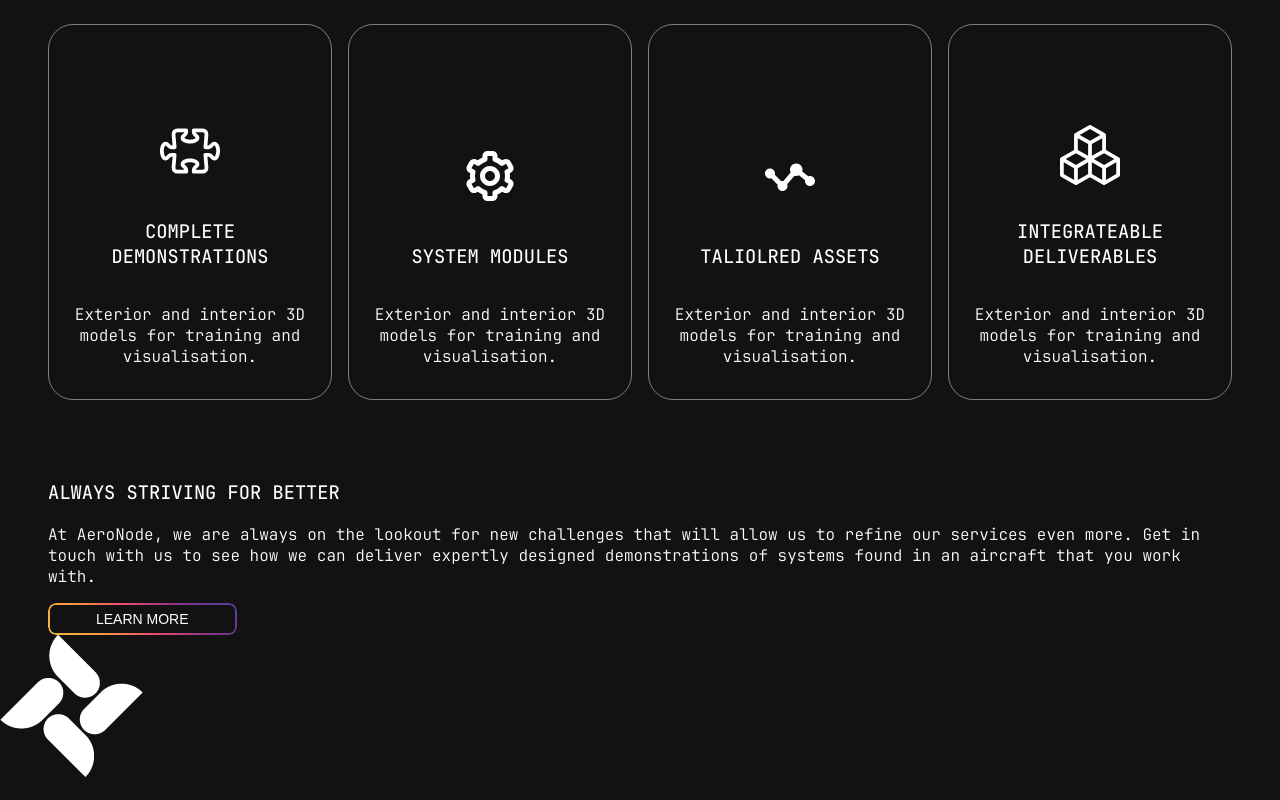
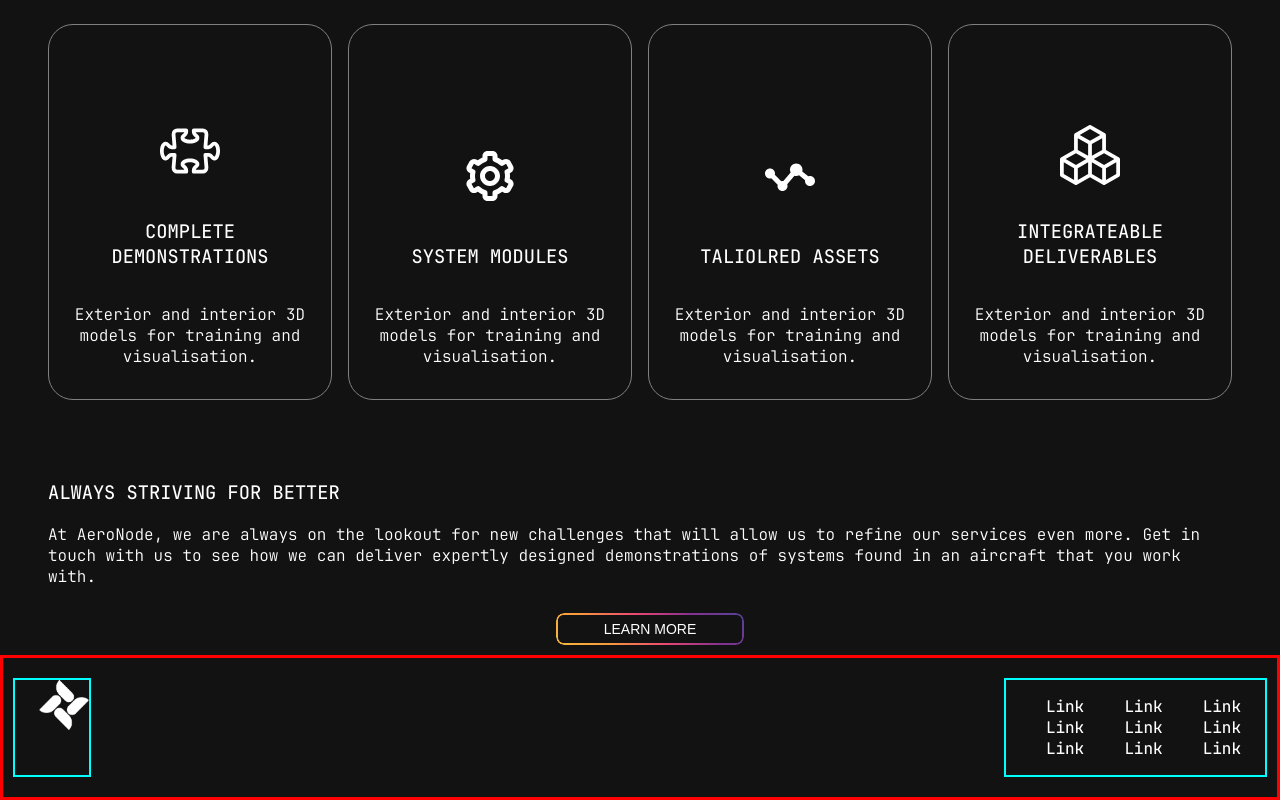
Before and after one commit to calAshy/Orion, a React (Create React App) app: page / in a window 1280 px wide. Shown: the part 1167-1967 px from the top of the page. Built offline with nearby package versions, Linux system fonts and the light colour scheme.

Commit message:
Positioned button and started footer

```diff
--- a/src/components/Footer.css
+++ b/src/components/Footer.css
@@ -0,0 +1,40 @@
+.FooterContainer {
+  display: flex;
+  flex-direction: row;
+  justify-content: space-between;
+  padding: 20px 10px 20px 10px;
+  border: 3px solid;
+  border-color: red;
+}
+
+.LogoSocialsContainer{
+  border: 2px solid;
+  border-color: aqua;
+  width: 2fr;
+  padding-left: 24px;
+}
+
+.FooterLogo {
+  width: 50px;
+  height: auto;
+}
+
+.FooterNavContainer{
+  display: flex;
+  flex-direction: row;
+  width: 1fr;
+  border: 2px solid;
+  border-color: aqua;
+  padding-right: 24px;
+}
+
+.NavColumn{
+  color: white;
+  text-decoration: none;
+}
+
+.NavColumnUL{
+  text-decoration: none;
+  list-style: none;
+  font-family: 'JetBrains Mono';
+}
--- a/src/components/Footer.js
+++ b/src/components/Footer.js
@@ -1,15 +1,34 @@
 import Logo from "../Images/LogoWhite.png";
+import './Footer.css';
 
-function Footer(){
+function Footer() {
   return (
-    <div className="FooterContaier">
+    <div className="FooterContainer">
       <div className="LogoSocialsContainer">
            <img className="FooterLogo" src={Logo} alt="Orion company logo "/>
       </div>
       <div className="FooterNavContainer">
-        <div className="NavClmOne"></div>
-        <div className="NavClmTwo"></div>
-        <div className="NavClmThree"></div>
+        <div className="NavColumn">
+          <ul className="NavColumnUL">
+            <li className="NavColumnLI">Link</li>
+            <li className="NavColumnLI">Link</li>
+            <li className="NavColumnLI">Link</li>
+          </ul>
+        </div>
+        <div className="NavColumn">
+          <ul className="NavColumnUL">
+            <li className="NavColumnLI">Link</li>
+            <li className="NavColumnLI">Link</li>
+            <li className="NavColumnLI">Link</li>
+          </ul>
+        </div>
+        <div className="NavColumn">
+          <ul className="NavColumnUL">
+            <li className="NavColumnLI">Link</li>
+            <li className="NavColumnLI">Link</li>
+            <li className="NavColumnLI">Link</li>
+          </ul>
+        </div>
       </div>
     </div>
   );
--- a/src/pages/Home.css
+++ b/src/pages/Home.css
@@ -78,11 +78,10 @@
     padding: 0 48px;
 }
 
-.ButtonLocation{
+.ButtonLocation {
     display: flex;
     align-items: center;
     justify-content: center;
     width: 100%;
-    border: 2px solid;
-    border-color: red;
+    padding: 10px;
 }
--- a/src/pages/Home.js
+++ b/src/pages/Home.js
@@ -65,8 +65,8 @@ const handleClick = () => {
             <h3>ALWAYS STRIVING FOR BETTER</h3>
             <p>At AeroNode, we are always on the lookout for new challenges that will allow us to refine our services even more. Get in touch with us to see how we can deliver expertly designed demonstrations of systems found in an aircraft that you work with.
             </p>
-            <div clasName="ButtonLocation">
-            <PrimaryButton ButtonText="LEARN MORE" onClick={handleClick}/>
+            <div className="ButtonLocation">
+                <PrimaryButton ButtonText="LEARN MORE" onClick={handleClick}/>
             </div>
         </div>
 
```
